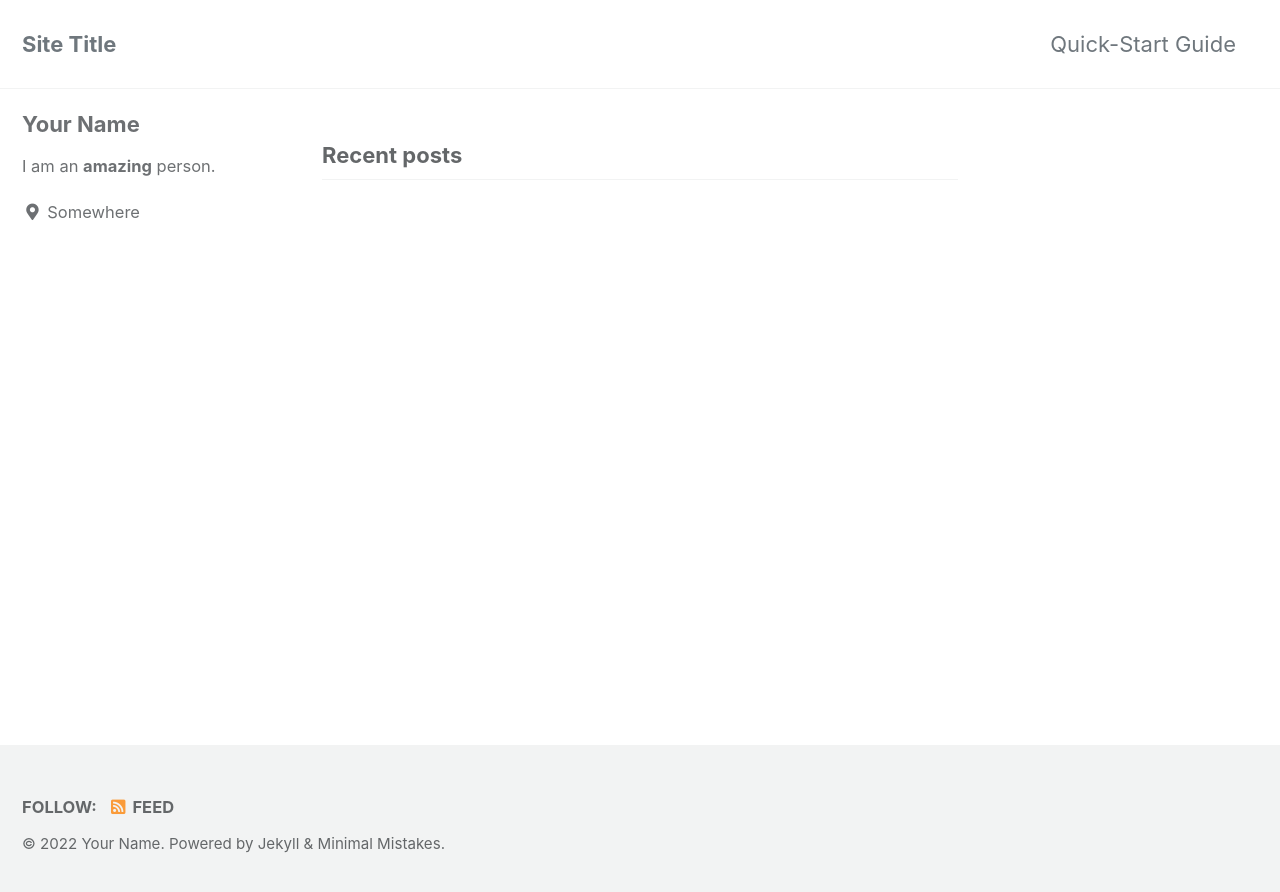
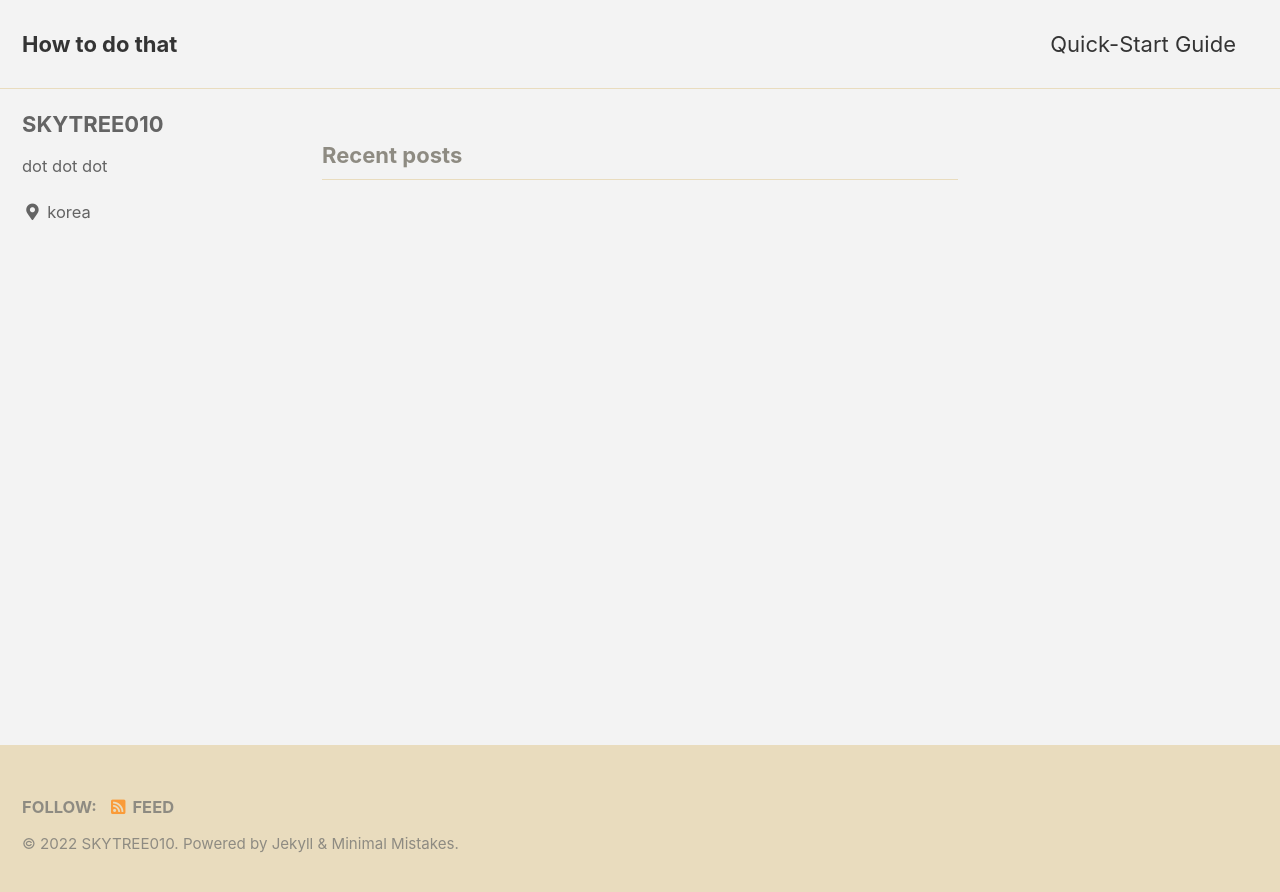
Before and after one commit to skytree010/skytree010.github.io, a Jekyll site: the page built from index.html, in a window 1280 px wide. Shown: the top 892 px of the page. Built offline with Jekyll 4.4.1, drawn with Linux system fonts in a browser that asks for light colours; cached includes are drawn as plain includes; the list of posts is cut into pages by our own code.

Commit message:
config change & seo test

```diff
--- a/_config.yml
+++ b/_config.yml
@@ -12,25 +12,25 @@
 
 # theme                  : "minimal-mistakes-jekyll"
 # remote_theme           : "mmistakes/minimal-mistakes"
-minimal_mistakes_skin    : "default" # "air", "aqua", "contrast", "dark", "dirt", "neon", "mint", "plum", "sunrise"
+minimal_mistakes_skin    : "dirt" # "air", "aqua", "contrast", "dark", "dirt", "neon", "mint", "plum", "sunrise"
 
 # Site Settings
 locale                   : "en-US"
-title                    : "Site Title"
+title                    : "How to do that"
 title_separator          : "-"
 subtitle                 : # site tagline that appears below site title in masthead
-name                     : "Your Name"
-description              : "An amazing website."
-url                      : # the base hostname & protocol for your site e.g. "https://mmistakes.github.io"
+name                     : "SKYTREE010"
+description              : "FPGA, verilog, pcb design, network, c++, and more.. devlog"
+url                      : "https://skytree010.github.io/"
 baseurl                  : # the subpath of your site, e.g. "/blog"
-repository               : # GitHub username/repo-name e.g. "mmistakes/minimal-mistakes"
+repository               : "skytree010/skytree010.github.io"
 teaser                   : # path of fallback teaser image, e.g. "/assets/images/500x300.png"
 logo                     : # path of logo image to display in the masthead, e.g. "/assets/images/88x88.png"
 masthead_title           : # overrides the website title displayed in the masthead, use " " for no title
 # breadcrumbs            : false # true, false (default)
 words_per_minute         : 200
 comments:
-  provider               : # false (default), "disqus", "discourse", "facebook", "staticman", "staticman_v2", "utterances", "giscus", "custom"
+  provider               : "giscus"
   disqus:
     shortname            : # https://help.disqus.com/customer/portal/articles/466208-what-s-a-shortname-
   discourse:
@@ -44,12 +44,12 @@ comments:
     theme                : # "github-light" (default), "github-dark"
     issue_term           : # "pathname" (default)
   giscus:
-    repo_id              : # Shown during giscus setup at https://giscus.app
-    category_name        : # Full text name of the category
-    category_id          : # Shown during giscus setup at https://giscus.app
-    discussion_term      : # "pathname" (default), "url", "title", "og:title"
-    reactions_enabled    : # '1' for enabled (default), '0' for disabled
-    theme                : # "light" (default), "dark", "dark_dimmed", "transparent_dark", "preferred_color_scheme"
+    repo_id              : "R_kgDOImGzFw"
+    category_name        : "Announcements"
+    category_id          : "DIC_kwDOImGzF84CTA4d"
+    discussion_term      : "pathname"
+    reactions_enabled    : '1'
+    theme                : "preferred_color_scheme"
   staticman:
     branch               : # "master"
     endpoint             : # "https://{your Staticman v3 API}/v3/entry/github/"
@@ -59,7 +59,7 @@ reCaptcha:
 atom_feed:
   path                   : # blank (default) uses feed.xml
   hide                   : # true, false (default)
-search                   : # true, false (default)
+search                   : "true"
 search_full_content      : # true, false (default)
 search_provider          : # lunr (default), algolia, google
 lunr:
@@ -73,7 +73,7 @@ google:
   search_engine_id       : # YOUR_SEARCH_ENGINE_ID
   instant_search         : # false (default), true
 # SEO Related
-google_site_verification :
+google_site_verification : "JviC5Y89BWZfY2Ri-pB3jPrlPXQOHAtNiQn9ug98yoQ"
 bing_site_verification   :
 naver_site_verification  :
 yandex_site_verification :
@@ -104,10 +104,10 @@ analytics:
 
 # Site Author
 author:
-  name             : "Your Name"
+  name             : "SKYTREE010"
   avatar           : # path of avatar image, e.g. "/assets/images/bio-photo.jpg"
-  bio              : "I am an **amazing** person."
-  location         : "Somewhere"
+  bio              : "dot dot dot"
+  location         : "korea"
   email            :
   links:
     - label: "Email"
@@ -124,7 +124,7 @@ author:
       # url: "https://facebook.com/"
     - label: "GitHub"
       icon: "fab fa-fw fa-github"
-      # url: "https://github.com/"
+      # url: "https://github.com/skytree010"
     - label: "Instagram"
       icon: "fab fa-fw fa-instagram"
       # url: "https://instagram.com/"
```
